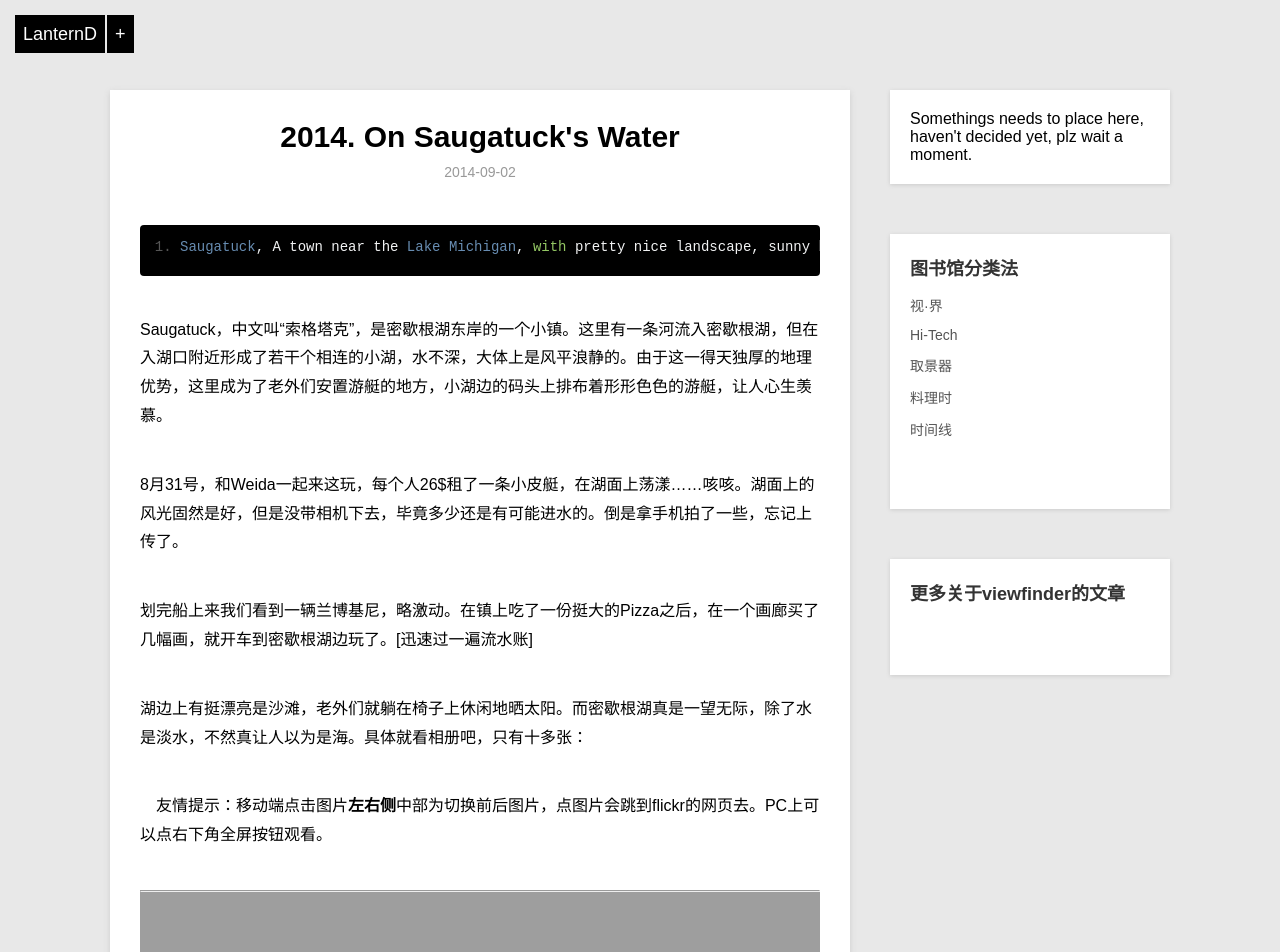
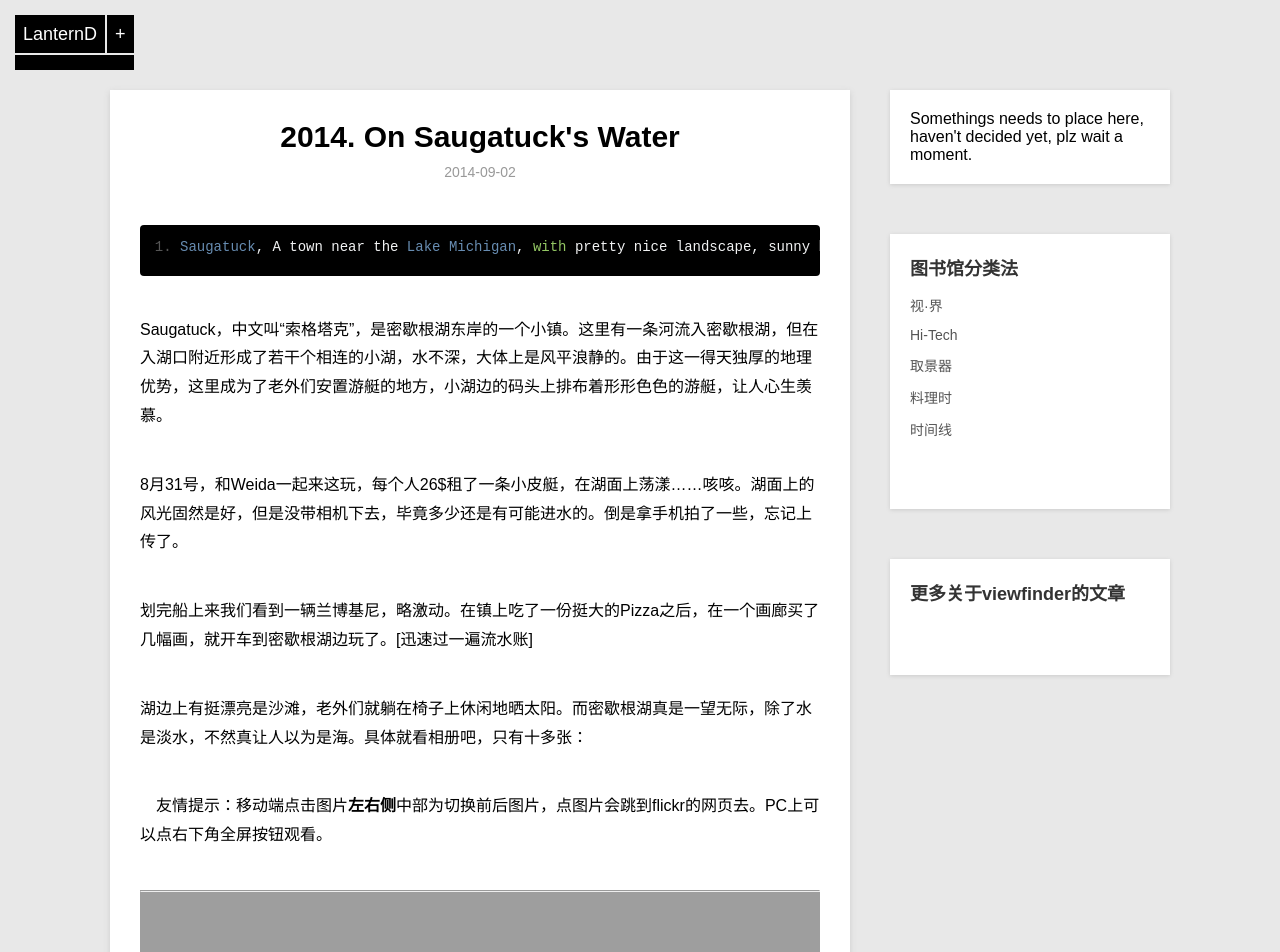
Before and after one commit to LanternD/lanternd.github.io, a Jekyll site: the page built from _posts/Viewfinder/2014-09-02-2014-saugatuck.md, in a window 1280 px wide. Shown: the top 952 px of the page. Built offline with Jekyll 4.4.1, drawn with Linux system fonts in a browser that asks for light colours; comment, search, counter and statistics services are not loaded; grey boxes are pictures that could not be loaded.

Commit message:
update home menu

```diff
--- a/css/default.css
+++ b/css/default.css
@@ -147,7 +147,7 @@ h3.about {color:#777;margin-top:20px;font-size:22px;margin-bottom:10px}
 .home-follow { margin-left:2px; line-height:38px; padding:0 8px; display:inline-block; color:#fff; font-size:18px; background:#000;  }
 .home-menu-icon:hover,
 .home-follow:hover { color:#fff; text-decoration:none; }
-.home-contact { color:#fff; margin-top:2px; background:#000; padding:8px 0 7px; text-align:center; display:none;}
+.home-contact { color:#fff; margin-top:2px; background:#000; padding:8px 0 7px; text-align:center;}
 .home-contact a { width:30px; display:inline-block; }
 .home-contact img { width:18px; }
 
```
